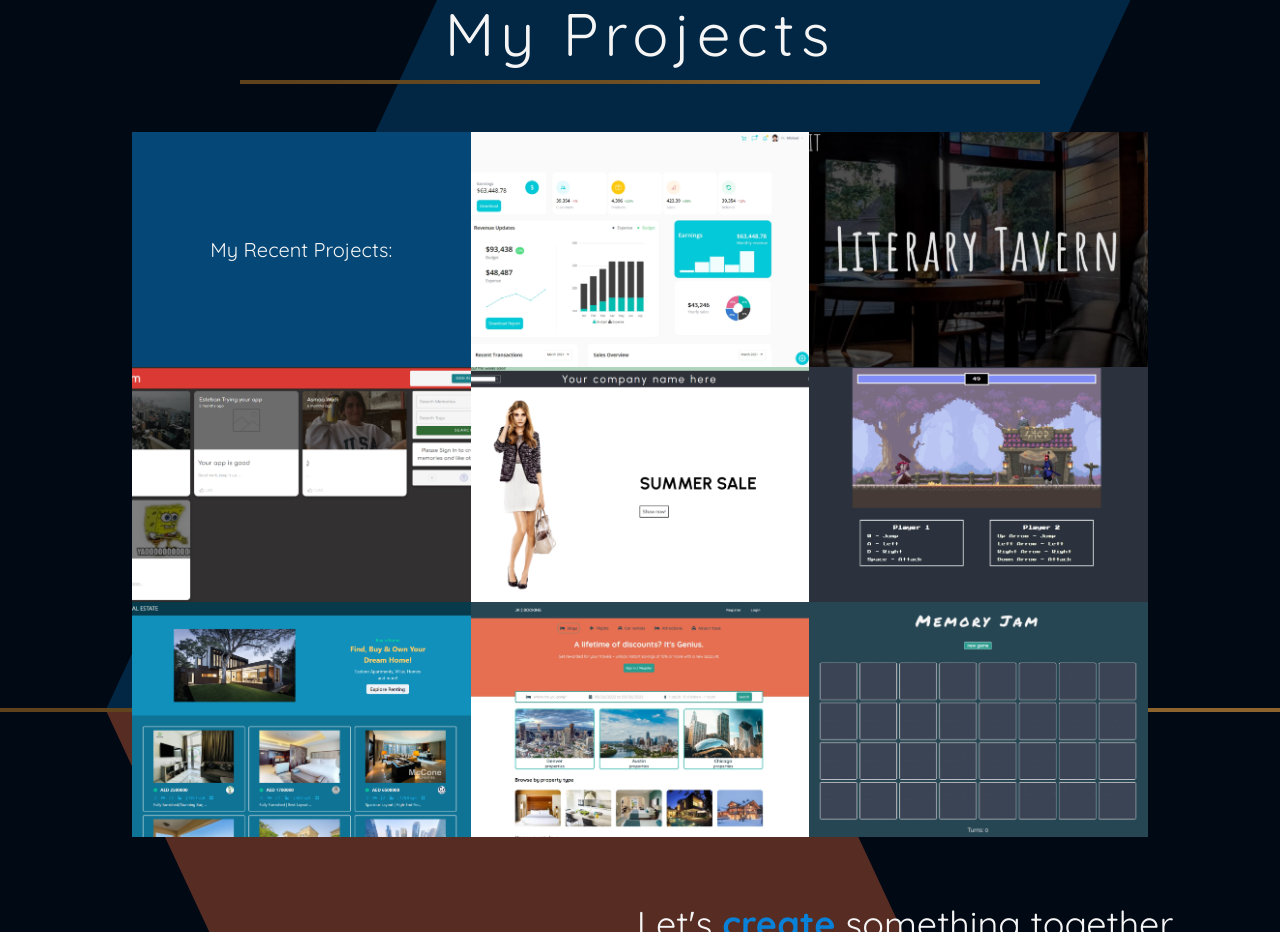
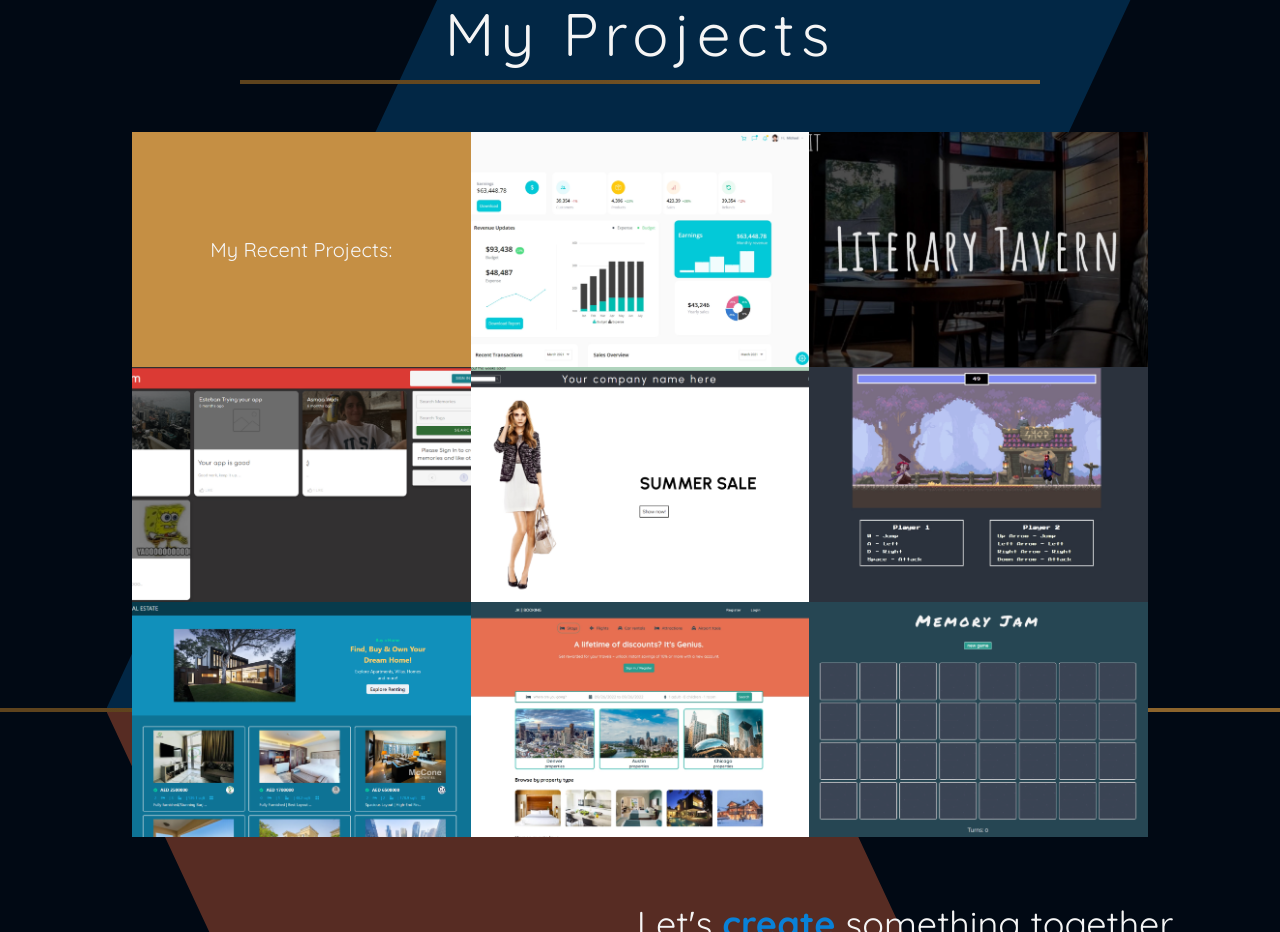
Before and after one commit to jimjamesjimathy/jkDev, a React (Create React App) app: page / in a window 1280 px wide. Shown: the part 1700-2632 px from the top of the page. Built offline with nearby package versions, Linux system fonts and the light colour scheme; the HTML template or start-up script is replaced by a standard one; a web font is replaced by a local one.

Commit message:
color fix

```diff
--- a/src/pages/Projects.jsx
+++ b/src/pages/Projects.jsx
@@ -69,8 +69,8 @@
           viewport={{ once: false, amount: 0.2 }}
         >
           <div
-            className="flex justify-center text-center items-center p-10 bg-blue
-              max-w-[450px] max-h-[500px] text-xl font-poppins font-normal "
+            className="flex justify-center text-center items-center p-10 bg-brown
+              max-w-[475px] max-h-[235px] text-xl font-poppins font-normal "
           >
             My Recent Projects:
           </div>
```
